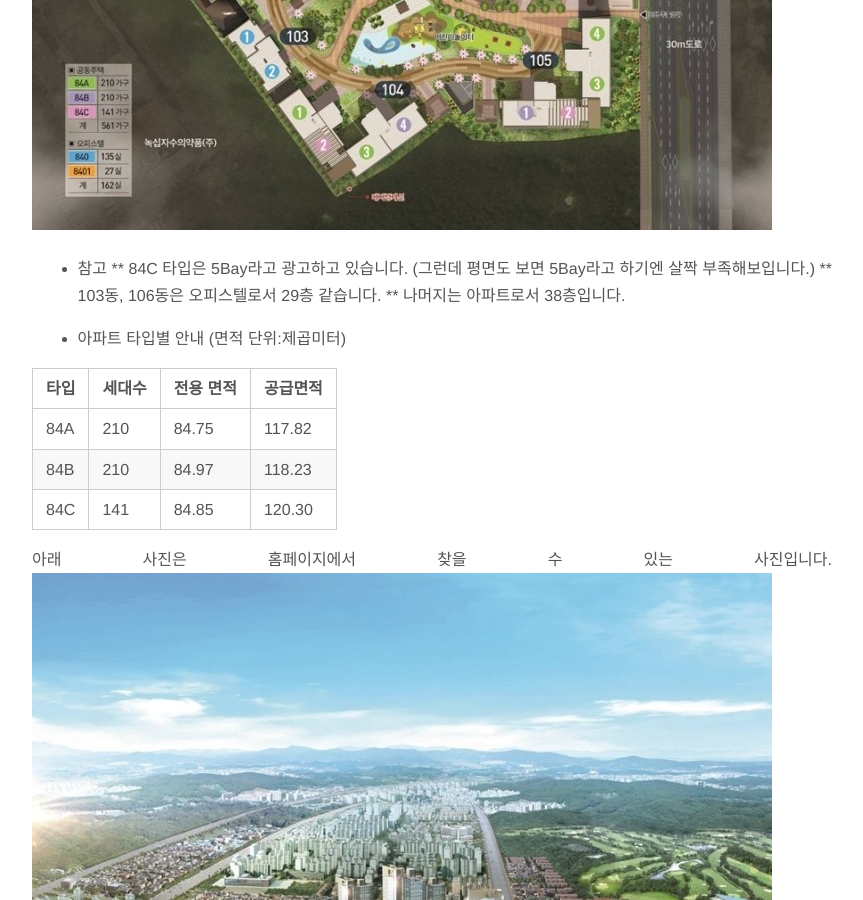
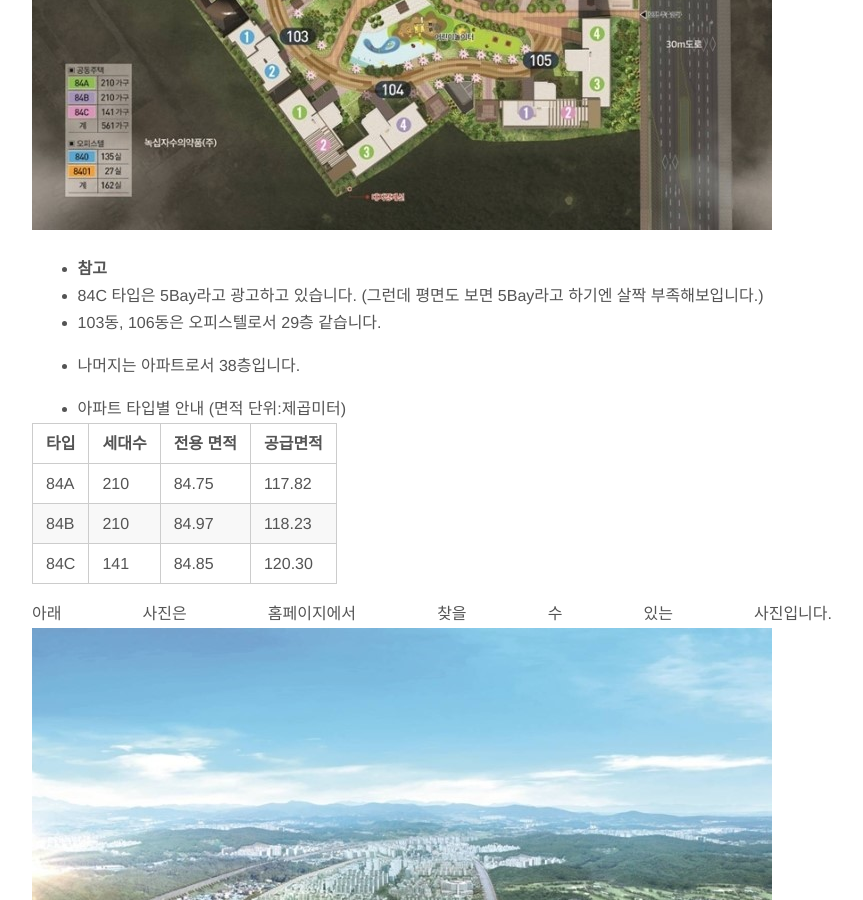
Before and after one commit to jason-heo/jason-heo.github.io, a Jekyll site: the page built from _posts/2014-08-09-giheung-stat.md, in a window 1280 px wide and 900 px high, scrolled down 1118 px. Shown: the whole window, without its empty margins (208-1071 px from the left). Built offline with Jekyll 4.4.1, drawn with Linux system fonts in a browser that asks for light colours; Markdown is read by kramdown in place of the engine named in the settings; comment, search, counter and statistics services are not loaded.

Commit message:
bullet 수정

```diff
--- a/_posts/2014-08-09-giheung-stat.md
+++ b/_posts/2014-08-09-giheung-stat.md
@@ -10,10 +10,10 @@ categories: life
 
 ![4블럭 단지배치도](/images/posts/life/giheung-stat/4bl-layout.jpg)
 
-* 참고
-** 84C 타입은 5Bay라고 광고하고 있습니다. (그런데 평면도 보면 5Bay라고 하기엔 살짝 부족해보입니다.)
-** 103동, 106동은 오피스텔로서 29층 같습니다.
-** 나머지는 아파트로서 38층입니다.
+* **참고**
+* 84C 타입은 5Bay라고 광고하고 있습니다. (그런데 평면도 보면 5Bay라고 하기엔 살짝 부족해보입니다.)
+* 103동, 106동은 오피스텔로서 29층 같습니다.
+* 나머지는 아파트로서 38층입니다.
 
 * 아파트 타입별 안내  (면적 단위:제곱미터)
 
```
